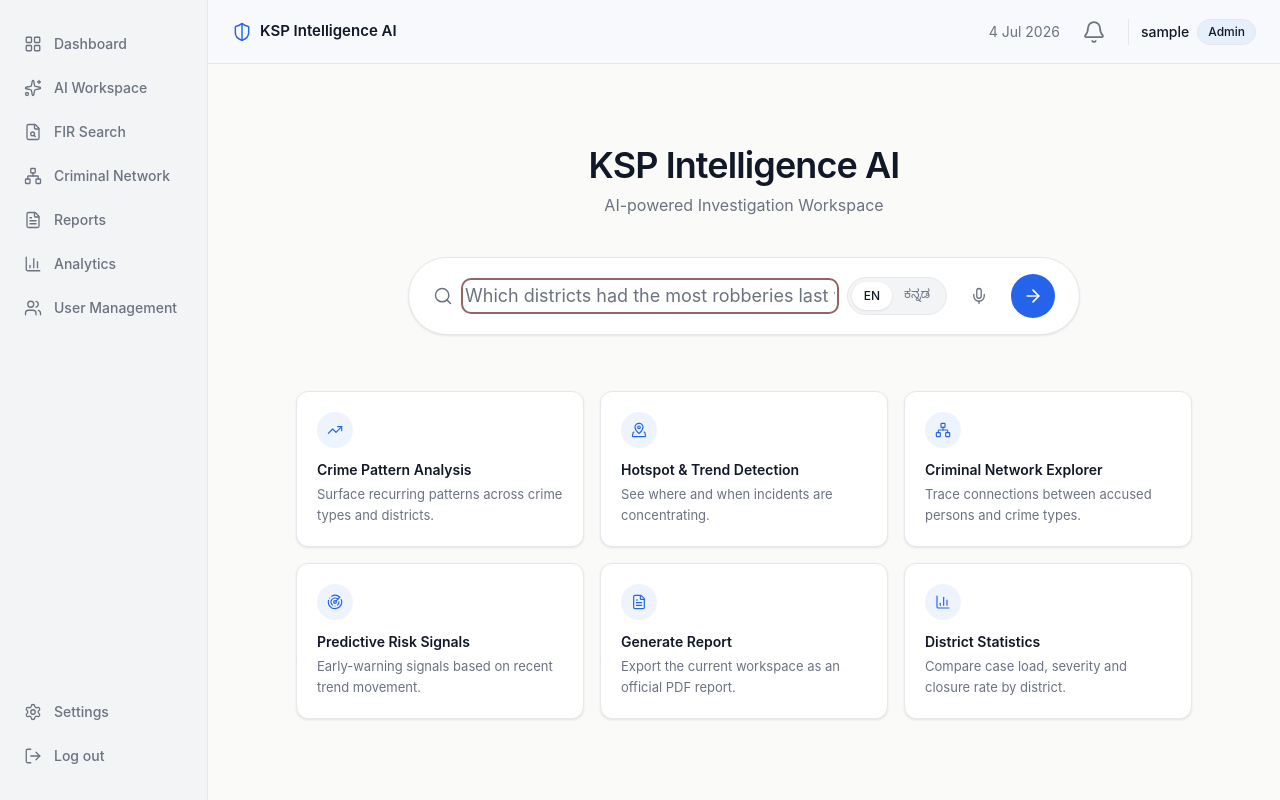
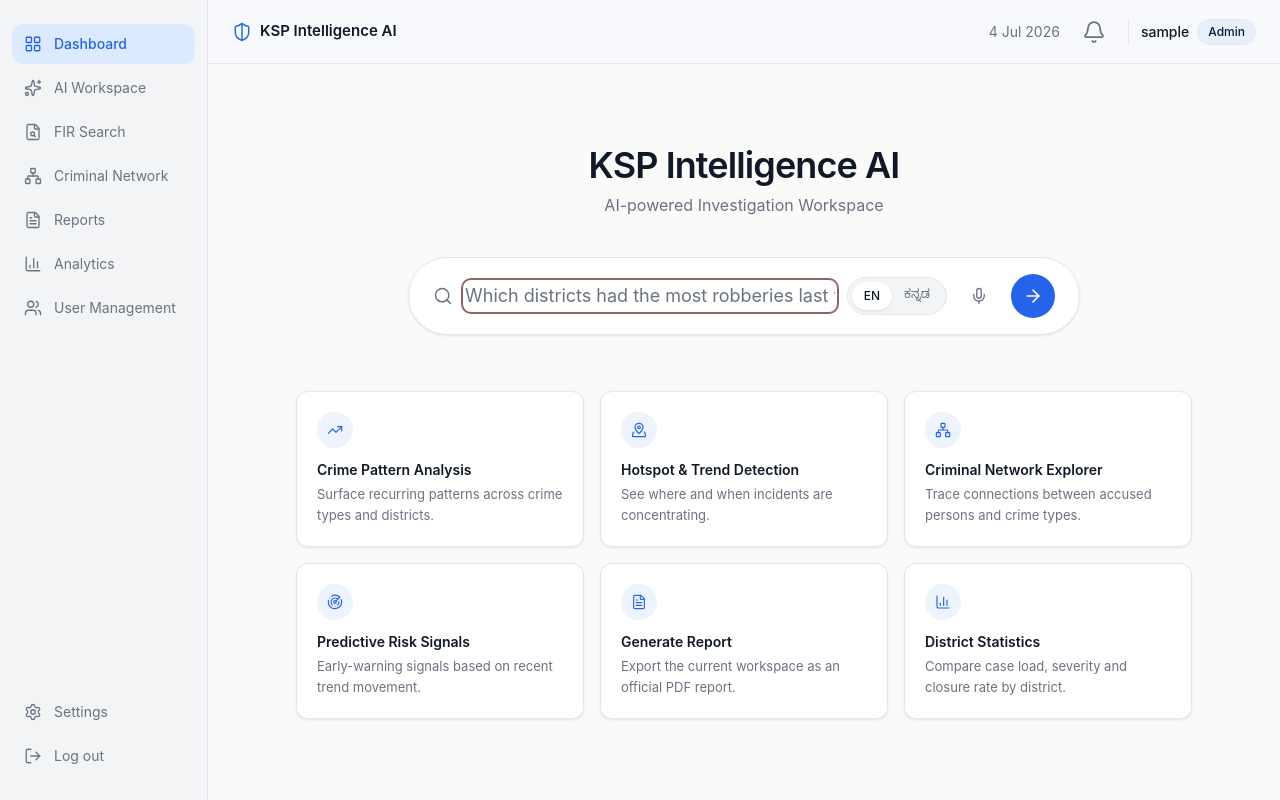
Before and after one commit to SamriddhiS-codes/Intelligent-Conversational-AI-for-KSP-Crime-Database, a React app in the folder frontend/: page / in a window 1280 px wide. Built offline with nearby package versions, Linux system fonts and the light colour scheme; no server answers; sample sign-in values are in the browser's storage; the HTML template or start-up script is replaced by a standard one.

Commit message:
fix: update sidebar with correct routes and active state highlight

```diff
--- a/frontend/src/components/layout/Sidebar.jsx
+++ b/frontend/src/components/layout/Sidebar.jsx
@@ -15,11 +15,11 @@ import { useAuth } from "../../context/AuthContext";
 
 const ITEMS = [
   { to: "/", icon: LayoutGrid, label: "Dashboard" },
-  { to: "/", icon: Sparkles, label: "AI Workspace" },
-  { to: "/", icon: FileSearch, label: "FIR Search" },
-  { to: "/", icon: Network, label: "Criminal Network" },
-  { to: "/", icon: FileText, label: "Reports" },
-  { to: "/", icon: BarChart3, label: "Analytics" },
+  { to: "/workspace", icon: Sparkles, label: "AI Workspace" },
+  { to: "/fir-search", icon: FileSearch, label: "FIR Search" },
+  { to: "/network", icon: Network, label: "Criminal Network" },
+  { to: "/reports", icon: FileText, label: "Reports" },
+  { to: "/analytics", icon: BarChart3, label: "Analytics" },
 ];
 
 export function Sidebar() {
@@ -39,25 +39,36 @@ export function Sidebar() {
           <NavLink
             key={label}
             to={to}
-            className="flex items-center gap-3 px-3 py-2.5 rounded-xl text-ink-muted hover:bg-highlight/50 hover:text-ink transition-colors"
+            end={to === "/"}
+            className={({ isActive }) =>
+              `flex items-center gap-3 px-3 py-2.5 rounded-xl transition-colors ${
+                isActive
+                  ? "bg-highlight text-accent font-medium"
+                  : "text-ink-muted hover:bg-highlight/50 hover:text-ink"
+              }`
+            }
           >
             <Icon className="w-[18px] h-[18px] shrink-0" strokeWidth={1.75} />
             {expanded && (
-              <span className="text-sm font-medium whitespace-nowrap">{label}</span>
+              <span className="text-sm whitespace-nowrap">{label}</span>
             )}
           </NavLink>
         ))}
 
         {user?.role === "admin" && (
           <NavLink
-            to="/"
-            className="flex items-center gap-3 px-3 py-2.5 rounded-xl text-ink-muted hover:bg-highlight/50 hover:text-ink transition-colors"
+            to="/users"
+            className={({ isActive }) =>
+              `flex items-center gap-3 px-3 py-2.5 rounded-xl transition-colors ${
+                isActive
+                  ? "bg-highlight text-accent font-medium"
+                  : "text-ink-muted hover:bg-highlight/50 hover:text-ink"
+              }`
+            }
           >
             <Users className="w-[18px] h-[18px] shrink-0" strokeWidth={1.75} />
             {expanded && (
-              <span className="text-sm font-medium whitespace-nowrap">
-                User Management
-              </span>
+              <span className="text-sm whitespace-nowrap">User Management</span>
             )}
           </NavLink>
         )}
@@ -65,18 +76,24 @@ export function Sidebar() {
 
       <div className="px-3 pb-6 flex flex-col gap-1">
         <NavLink
-          to="/"
-          className="flex items-center gap-3 px-3 py-2.5 rounded-xl text-ink-muted hover:bg-highlight/50 hover:text-ink transition-colors"
+          to="/settings"
+          className={({ isActive }) =>
+            `flex items-center gap-3 px-3 py-2.5 rounded-xl transition-colors ${
+              isActive
+                ? "bg-highlight text-accent font-medium"
+                : "text-ink-muted hover:bg-highlight/50 hover:text-ink"
+            }`
+          }
         >
           <Settings className="w-[18px] h-[18px] shrink-0" strokeWidth={1.75} />
-          {expanded && <span className="text-sm font-medium">Settings</span>}
+          {expanded && <span className="text-sm">Settings</span>}
         </NavLink>
         <button
           onClick={logout}
           className="flex items-center gap-3 px-3 py-2.5 rounded-xl text-ink-muted hover:bg-highlight/50 hover:text-ink transition-colors"
         >
           <LogOut className="w-[18px] h-[18px] shrink-0" strokeWidth={1.75} />
-          {expanded && <span className="text-sm font-medium">Log out</span>}
+          {expanded && <span className="text-sm">Log out</span>}
         </button>
       </div>
     </aside>
```
